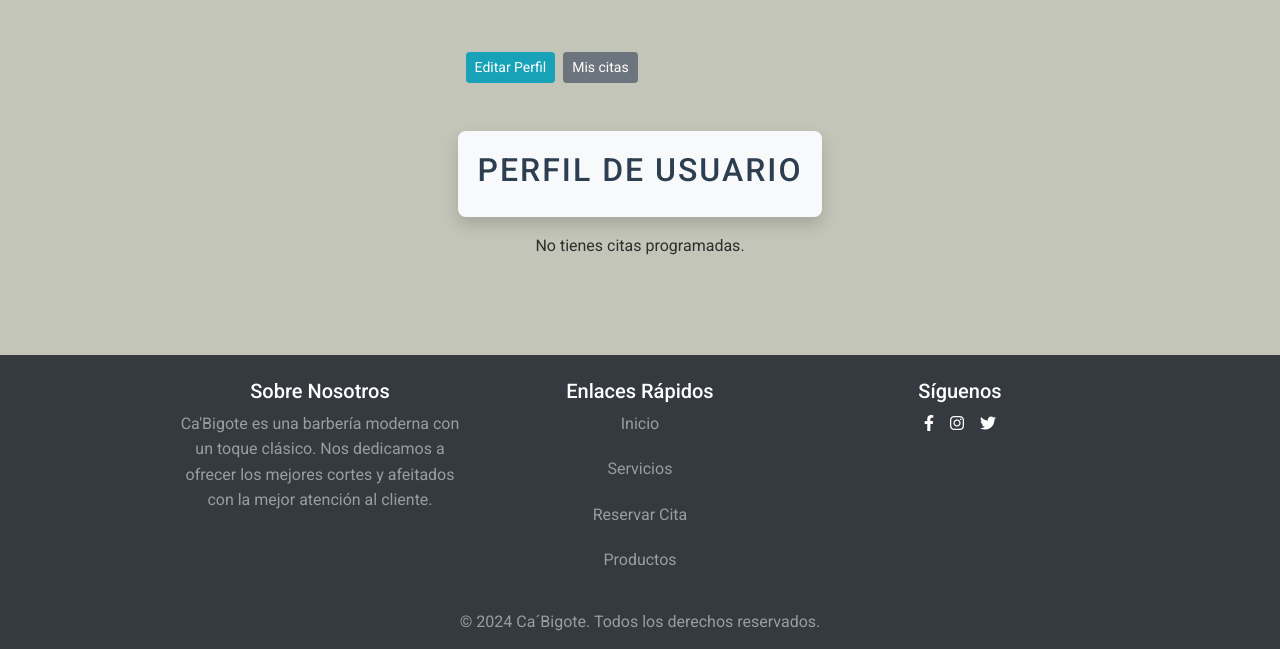
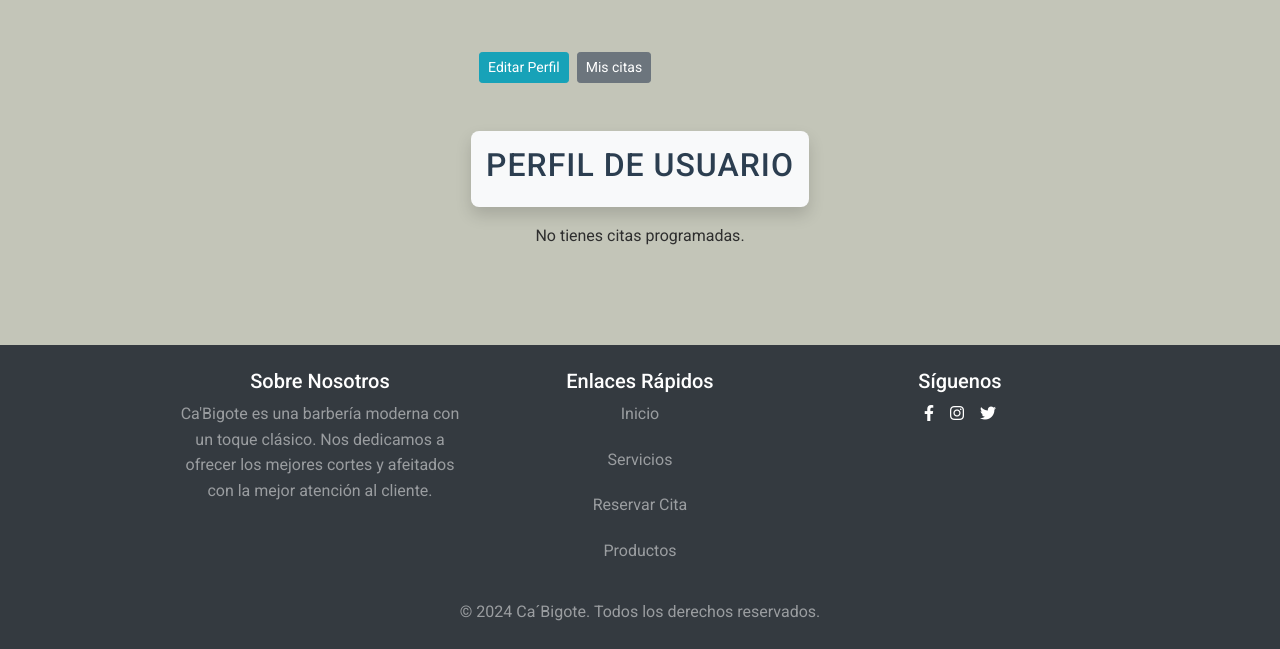
Before and after one commit to AmeriK88/Django-Barber-Webapp, a Django app: page /perfil/ in a window 1280 px wide. Shown: the part 209-858 px from the top of the page. Run offline with Django 5.2, Linux system fonts and the light colour scheme; the visitor is signed in with stand-in values (Sample User, id 1); data that the repository does not hold is empty; some libraries are stand-ins or nearby versions; some web fonts are replaced.

Commit message:
perf: Mejora rendimiento carga en templates (preload)

```diff
--- a/static/css/style.css
+++ b/static/css/style.css
@@ -129,15 +129,19 @@ li {
     text-align: center;
 }
 
-/* Tempalte titles */
+/* Template titles */
 
 .main-title {
     font-size: 2rem;
-    font-weight: bold;
+    font-weight: 600;
     color: #2c3e50;
     text-transform: uppercase;
-    letter-spacing: 2px;
-    margin-bottom: 30px;
+    letter-spacing: 1px;
+    margin-bottom: 20px;
+    line-height: 1.2;
+    text-align: center;
+    border-bottom: 2px solid #ecf0f1;
+    padding: 15px 15px;
 }
 
 /* Card Styles */
--- a/templates/citas/home.html
+++ b/templates/citas/home.html
@@ -32,7 +32,7 @@
             </div>
         </div>
         <div class="col-lg-6 d-flex align-items-center justify-content-center">
-            <img src="{% static 'imagenes/logo-cabigote.png' %}" alt="Imagen de la barbería" class="img-fluid rounded">
+            <img src="{% static 'imagenes/logo-cabigote.png' %}" alt="Imagen de la barbería" class="img-fluid rounded" loading="lazy">
         </div>
     </div>
     <!-- About Section -->
--- a/templates/citas/imagenes.html
+++ b/templates/citas/imagenes.html
@@ -12,7 +12,7 @@
         <div class="col-md-4 mb-5 card-img-top">
             <div class="card">
                 <a href="{% url 'citas:detalle_producto' producto_id=imagen.id %}">
-                    <img src="{{ imagen.imagen.url }}" alt="{{ imagen.titulo }}" class="img-fluid">
+                    <img src="{{ imagen.imagen.url }}" alt="{{ imagen.titulo }}" class="img-fluid" loading="lazy">
                 </a>
                 <div class="card-body text-center">
                     <p class="card-text">{{ imagen.titulo }}</p>
--- a/templates/citas/perfil_usuario.html
+++ b/templates/citas/perfil_usuario.html
@@ -24,7 +24,7 @@
     </div>
 
     <div class="container mt-5">
-        <div class="card shadow bg-light text-center mb-3 main-title" style="padding: 20px 20px;">
+        <div class="card shadow bg-light text-center mb-3 main-title">
             <h2>Perfil de Usuario</h2>
         </div>
             {% if citas %}
--- a/templates/citas/reservar_cita.html
+++ b/templates/citas/reservar_cita.html
@@ -7,7 +7,7 @@
 {% block content %}
 <div class="container mt-5">
     <div class="card shadow bg-light text-center main-title mb-5">
-        <h1 class="mb-4">Reservar tu cita</h1>
+        <h1>Reservar tu cita</h1>
     </div>
     <form method="post">
         {% csrf_token %}
--- a/templates/citas/servicios.html
+++ b/templates/citas/servicios.html
@@ -12,7 +12,7 @@
         <div class="col-md-4 mt-5 card-img-top">
             <div class="card">
                 {% if servicio.imagen %}
-                <img src="{{ servicio.imagen.url }}" alt="{{ servicio.nombre }}">
+                <img src="{{ servicio.imagen.url }}" alt="{{ servicio.nombre }}" loading="lazy">
                 {% endif %}
                 <div class="card-body">
                     <h5 class="card-title">{{ servicio.nombre }}</h5>
```
